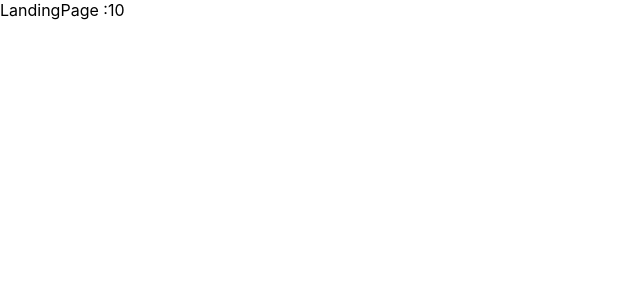
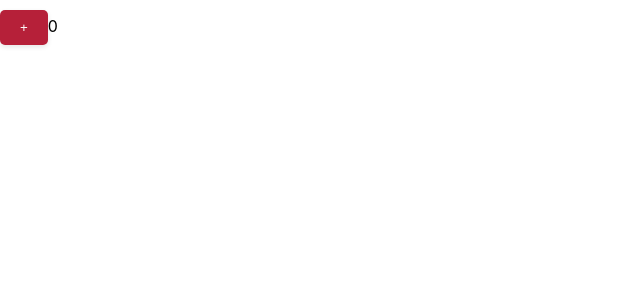
Before and after one commit to karthikyelisetti/ClassReactLearning, a React (Create React App) app in the folder reactroutes/: page / in a window 1280 px wide. Shown: the top 300 px of the page, without its empty margins (0-640 px from the left). Built offline with nearby package versions, Linux system fonts and the light colour scheme.

Commit message:
WIP: useeffect dependency array

```diff
--- a/reactroutes/src/components/LandingPage.js
+++ b/reactroutes/src/components/LandingPage.js
@@ -1,8 +1,9 @@
-import React ,{useEffect} from 'react'
+import React ,{useEffect, useState} from 'react'
 
 // use effect
 // hook responsible for side effects like api calling
 export default function LandingPage() {
+    const [counter, setCounter] = useState(0);
     console.log("I am rendering in landing page component");
     let a = 10;
 
@@ -12,10 +13,15 @@ export default function LandingPage() {
         let bdy = document.querySelector(".header")
     }, [])
     //[]: dependency array
-
-    console.log("loads second");
+    // case1: dependency array is empty: useeffect runs only single time when the page renders
+    // case2: dependency array has some state or props: whwnever the state or props changes, your useeffect will trigger that many times
 
     return (
-        <div className='header'>LandingPage :{a}</div>
+        <div className='header'>
+            {/* In line calling of stateFunction using arrow function */}
+            <button onClick={() => setCounter(counter+1)}>+</button>
+            {counter}
+            {/* LandingPage :{a} */}
+        </div>
     )
 }
```
